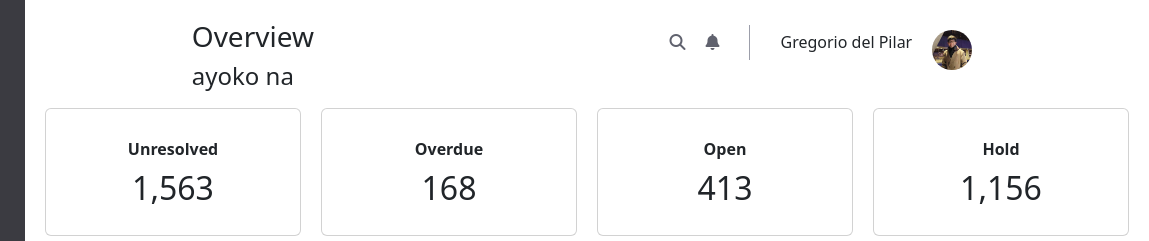
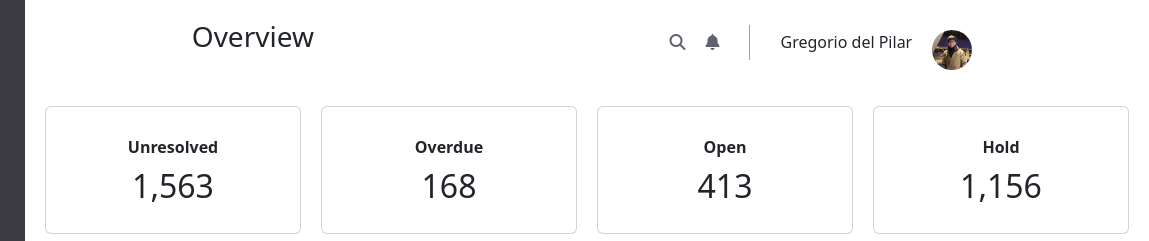
Before and after one commit to seantan222/Headless-CMS, a website: page public/index.html in a window 1280 px wide. Shown: the top 241 px of the page, 131-1280 px from the left. Drawn offline with nearby package versions, Linux system fonts and the light colour scheme; files whose address does not match are found by name.

Commit message:
change 2

```diff
--- a/public/index.html
+++ b/public/index.html
@@ -39,7 +39,6 @@
         <div id="nav-bar" >
           <div>
             <h3>Overview</h3>
-            <h4>ayoko na</h4>
           </div>
 
           <div>
```
